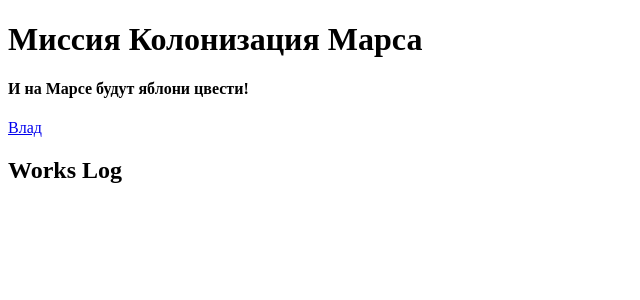
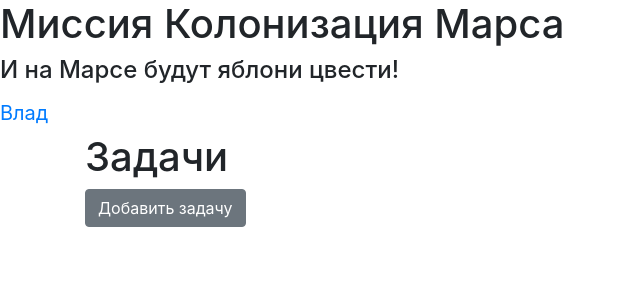
Before and after one commit to VladRyazanov/jobs_journal, a Flask app: page / in a window 1280 px wide. Shown: the top 300 px of the page, without its empty margins (0-640 px from the left). Run offline with Flask 3, Linux system fonts and the light colour scheme; a user stored in the database is signed in; data that the repository does not hold is empty; some libraries are stand-ins or nearby versions.

Commit message:
Кнопки

```diff
--- a/templates/base.html
+++ b/templates/base.html
@@ -2,8 +2,14 @@
 <html lang="en">
 <head>
     <meta charset="UTF-8">
+    <meta name="viewport" content="width=device-width, initial-scale=1, shrink-to-fit=no">
+    <link rel="stylesheet"
+          href="https://stackpath.bootstrapcdn.com/bootstrap/4.4.1/css/bootstrap.min.css"
+          integrity="sha384-Vkoo8x4CGsO3+Hhxv8T/Q5PaXtkKtu6ug5TOeNV6gBiFeWPGFN9MuhOf23Q9Ifjh"
+          crossorigin="anonymous">
     <title>{{ page_title }}</title>
     <link rel="stylesheet" type="text/css" href="../../static/css/style.css">
+
 
 </head>
 <body>
--- a/templates/index.html
+++ b/templates/index.html
@@ -1,35 +1,30 @@
 {% extends "base.html" %}
 {% block content %}
-<h2 class="main_heading">Works Log</h2>
-{% for job in all_jobs %}
-<h3 class="job_number_heading">Action #{{ job.id }}</h3>
-<table>
-    <tr>
-        <th>Title of activity</th>
-        <th>Team leader</th>
-        <th>Duration</th>
-        <th>List of collaborators</th>
-        <th>Is finished</th>
-    </tr>
-    <tr>
-        <td>{{ job.job }}</td>
-        <td>{{ job.team_leader.id }}</td>
-        <td>{{ job.work_size }}</td>
-        <td>{{ job.collaborators }}</td>
-        <td>{{ job.is_finished }}</td>
-    </tr>
-
-</table>
-{% if current_user.is_authenticated and current_user == job.user %}
-
-<div>
-        <a href="/news/{{ job.id }}" class="btn btn-warning">
-            Изменить
-        </a>
-        <a href="/news_delete/{{ job.id }}" class="btn btn-danger">
-            Удалить
-        </a>
-</div>
-{% endif %}
-{% endfor %}
+    <h1>Задачи</h1>
+    {% if current_user.is_authenticated %}
+        <a href="add_job" class="btn btn-secondary">Добавить задачу</a>
+    {% endif %}
+    {% for item in all_jobs %}
+        <div class="col-md6 border rounded">
+            <h2>{{ item.job }}</h2>
+            <div>
+                id Начальника - {{ item.team_leader.id }}
+            </div>
+            <div>
+                Объем работы - {{ item.work_size }}
+            </div>
+            <div>
+                Участники - {{ item.collaborators }}
+            </div>
+            <div>
+                Завершена - {{ item.is_finished }}
+            </div>
+            {% if current_user.is_authenticated and current_user == item.team_leader %}
+                <div>
+                    <a href="/edit_job/{{ item.id }}" class="btn btn-warning">Изменить</a>
+                    <a href="/delete_job/{{ item.id }}" class="btn btn-danger">Удалить</a>
+                </div>
+            {% endif %}
+        </div>
+    {% endfor %}
 {% endblock %}
```
